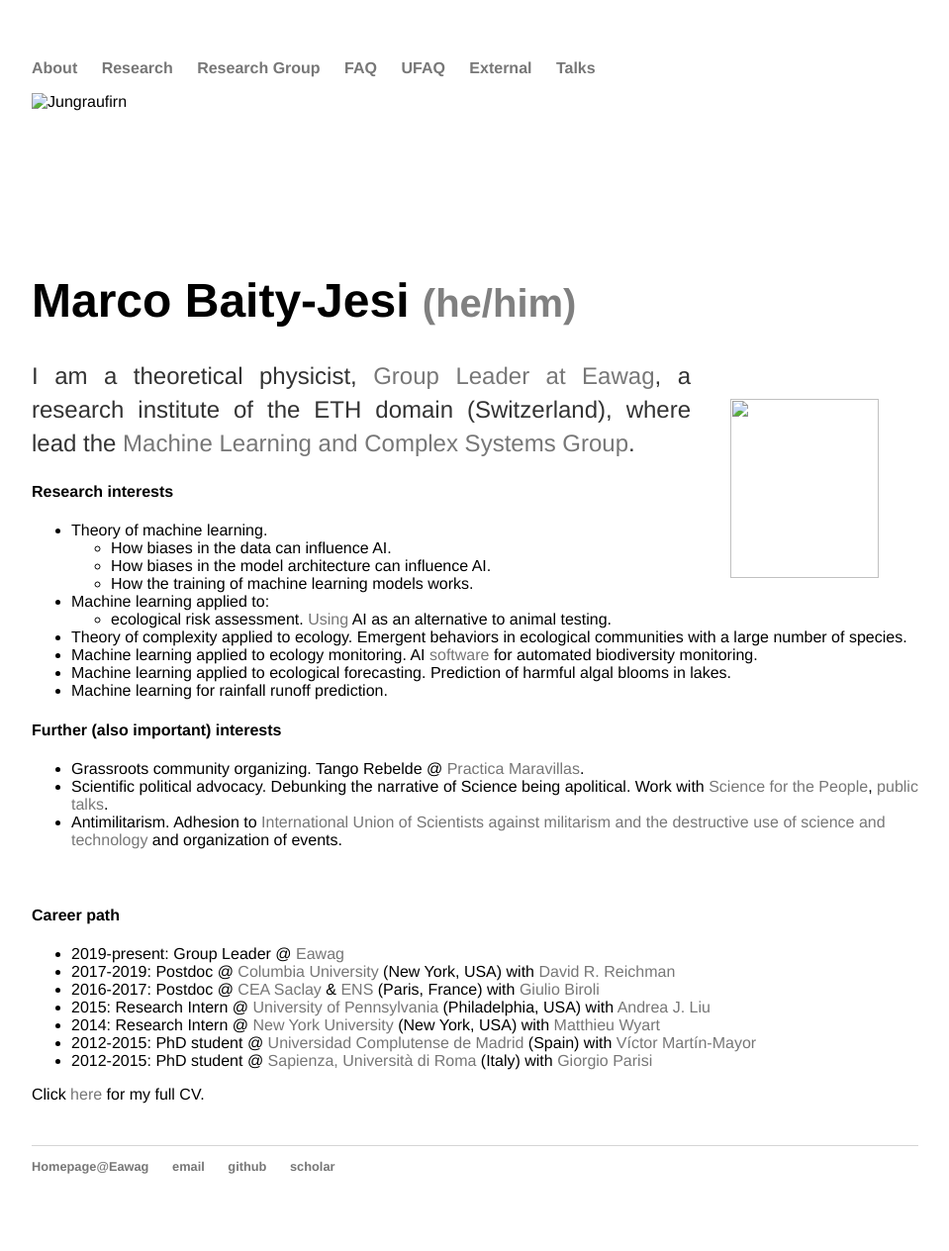
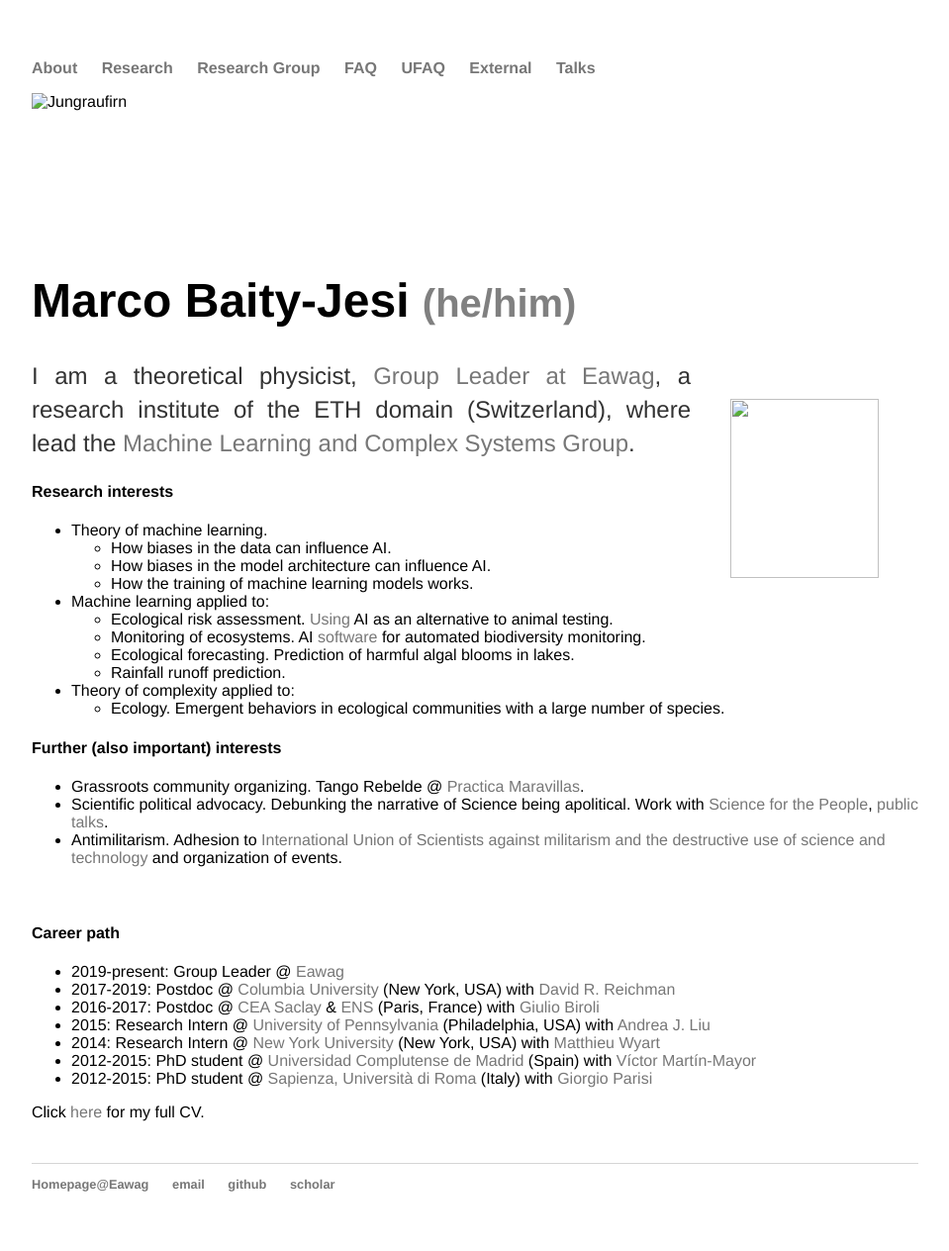
Before and after one commit to mbaityje/mbaityje.github.io, a Jekyll site: the page built from index.html, in a window 1280 px wide. Shown: the whole page at 99% size, without its empty margins (160-1119 px from the left). Built offline with Jekyll 4.4.1, drawn with Linux system fonts in a browser that asks for light colours.

Commit message:
Modifications to research interests

```diff
--- a/index.html
+++ b/index.html
@@ -25,20 +25,18 @@ title: Marco BAITY JESI - Group Leader @ Eawag
 			</ul>
 		<li>Machine learning applied to:
 			<ul>
-			 	<li>ecological risk assessment. <a href="https://www.eawag.ch/de/info/portal/aktuelles/news/weniger-tierversuche-dank-maschinellem-lernen/">Using</a>  AI as an alternative to animal testing.</li>
-
+			 	<li>Ecological risk assessment. <a href="https://www.eawag.ch/de/info/portal/aktuelles/news/weniger-tierversuche-dank-maschinellem-lernen/">Using</a>  AI as an alternative to animal testing.</li>
+				<li>Monitoring of ecosystems. AI <a href="https://www.eawag.ch/de/info/portal/aktuelles/news/damit-moeglichst-kein-plankton-unerkannt-entwischt/">software</a> for automated biodiversity monitoring.</li>
+	 			<li>Ecological forecasting. Prediction of harmful algal blooms in lakes.</li>
+	 			<li>Rainfall runoff prediction.</li>
 			</ul>
 		</li>
-<!-- 	 		<ul>
+	 	<li>Theory of complexity applied to:</li>
+ 	 		<ul>
+ 	 			<li> Ecology. Emergent behaviors in ecological communities with a large number of species.</li>
 			</ul>
- -->
 
 	 	</li>
-	 	<li>Theory of complexity applied to ecology. Emergent behaviors in ecological communities with a large number of species.</li>
-	 	<li>Machine learning applied to ecology monitoring. AI <a href="https://www.eawag.ch/de/info/portal/aktuelles/news/damit-moeglichst-kein-plankton-unerkannt-entwischt/">software</a> for automated biodiversity monitoring.</li>
-	 	<li>Machine learning applied to ecological forecasting. Prediction of harmful algal blooms in lakes.</li>
-	 	<li>Machine learning for rainfall runoff prediction.</li>
-
 	 	</ul>
 
 	 	<h4>
```
